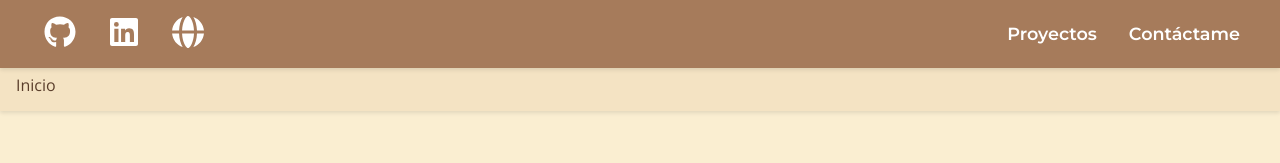
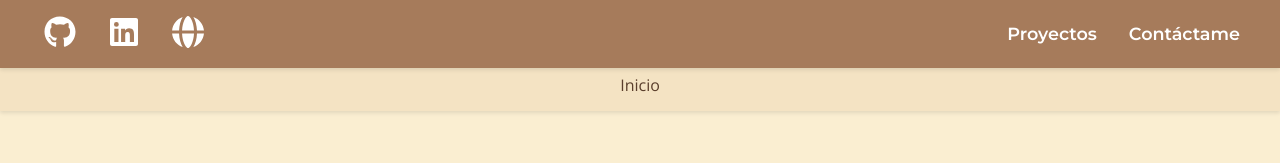
Before and after one commit to PaulaKDev/my-portfolio, a React (Vite) app: page / in a window 1280 px wide. Shown: the top 163 px of the page. Built offline with nearby package versions, Linux system fonts and the light colour scheme.

Commit message:
Añadiendo estilos breadcrumbs

```diff
--- a/src/components/Breadcrumb.css
+++ b/src/components/Breadcrumb.css
@@ -37,3 +37,12 @@
     padding: 0.6rem;
   }
 }
+
+.breadcrumb div {
+  max-width: 1200px;
+  margin: 0 auto;
+  padding: 0 var(--spacing-unit);
+  display: flex;
+  align-items: center;
+  gap: 0.5rem;
+}
--- a/src/components/Breadcrumb.jsx
+++ b/src/components/Breadcrumb.jsx
@@ -14,6 +14,15 @@ const Breadcrumb = () => {
 
   return (
     <nav className="breadcrumb">
+        <div style={{
+            maxWidth: '1200px',
+            margin: '0 auto',
+            padding: '0 var(--spacing-unit)',
+            display: 'flex',
+            alignItems: 'center',
+            padding: '0 var(--spacing-unit)',
+        }}>
+
       <Link to="/">Inicio</Link>
       {pathnames.map((name, index) => {
         const routeTo = '/' + pathnames.slice(0, index + 1).join('/');
@@ -25,6 +34,7 @@ const Breadcrumb = () => {
           </span>
         );
       })}
+      </div>
     </nav>
   );
 };
```
